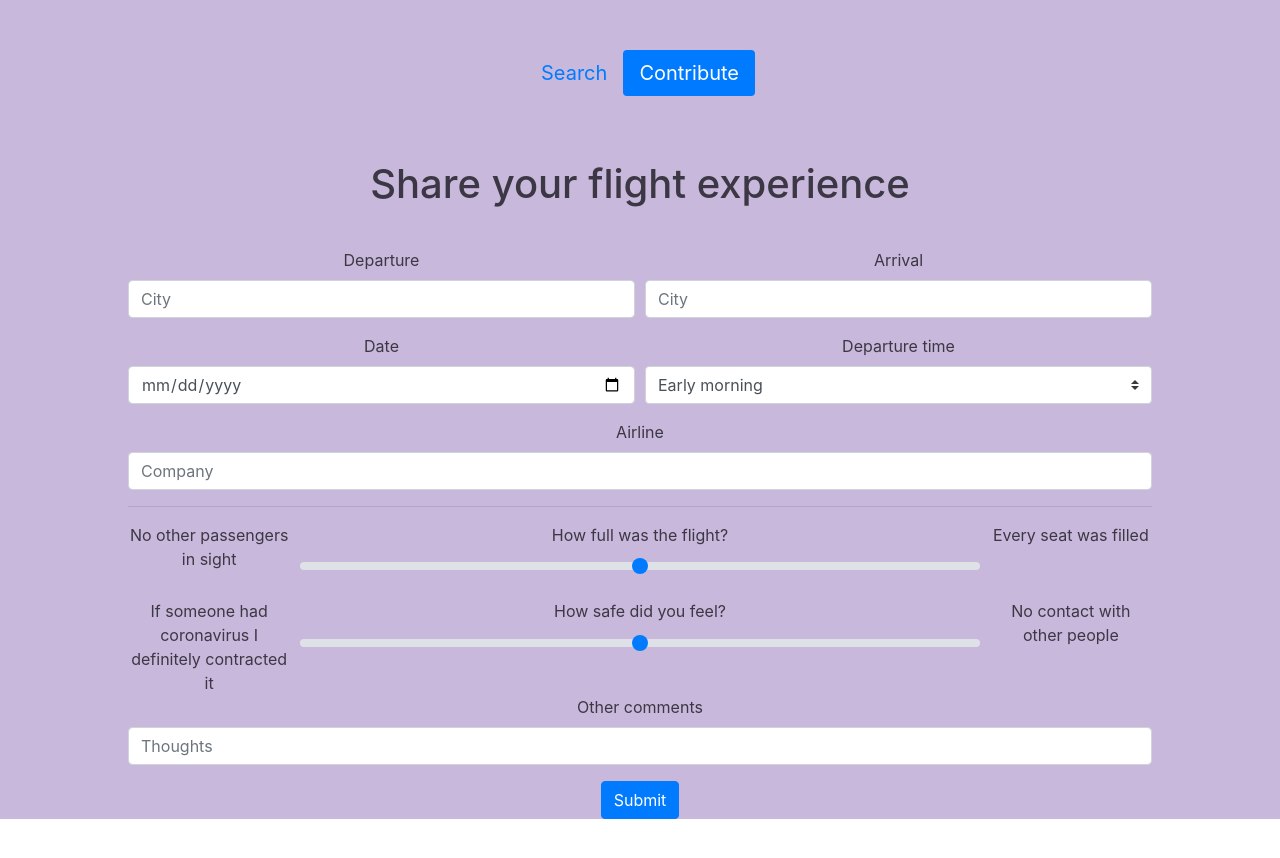
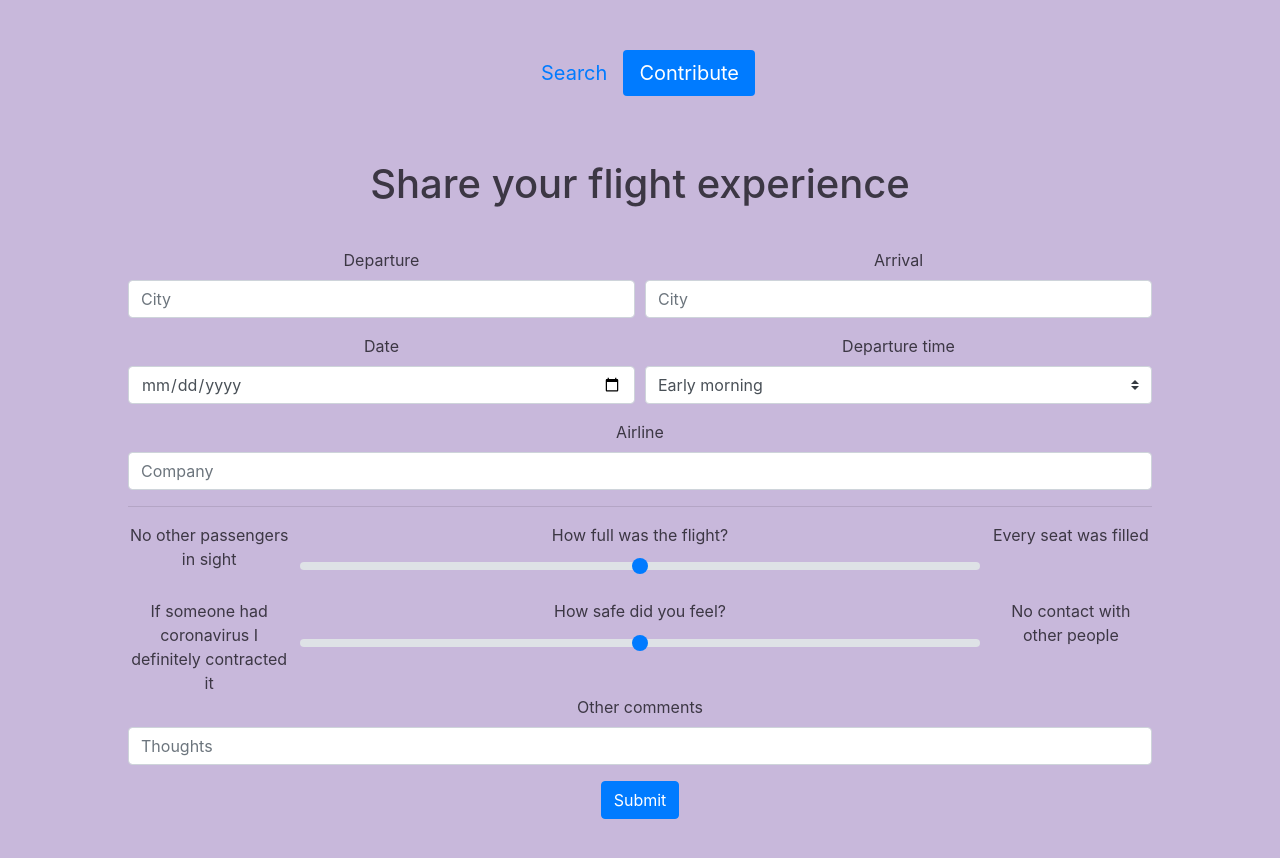
Before and after one commit to sophiazhi/airborne, a React (Create React App) app: page / in a window 1280 px wide. Both pictures are taken after a click on the tab "Contribute". Shown: the top 858 px of the page. Before the commit the page ends 819 px from the top, so only its background shows below. Built offline with nearby package versions, Linux system fonts and the light colour scheme.

Commit message:
Fixed cut off background in contribute

```diff
--- a/src/Contribute.js
+++ b/src/Contribute.js
@@ -138,7 +138,7 @@ class Contribute extends React.Component {
                 </Form.Group>
 
                 {(this.state.error !== '') ? <Alert variant="danger">{this.state.error}</Alert> : null}
-                <Button onClick={this.handleSubmit}>Submit</Button>
+                <Button className="mb-5" onClick={this.handleSubmit}>Submit</Button>
             </Form>
         )
     }
--- a/src/index.css
+++ b/src/index.css
@@ -21,6 +21,7 @@ code {
 .App {
   background-color: var(--main-purple-color);
   color: var(--primary-text-color);
+  min-height:100vh;
 }
 
 .body {
```
